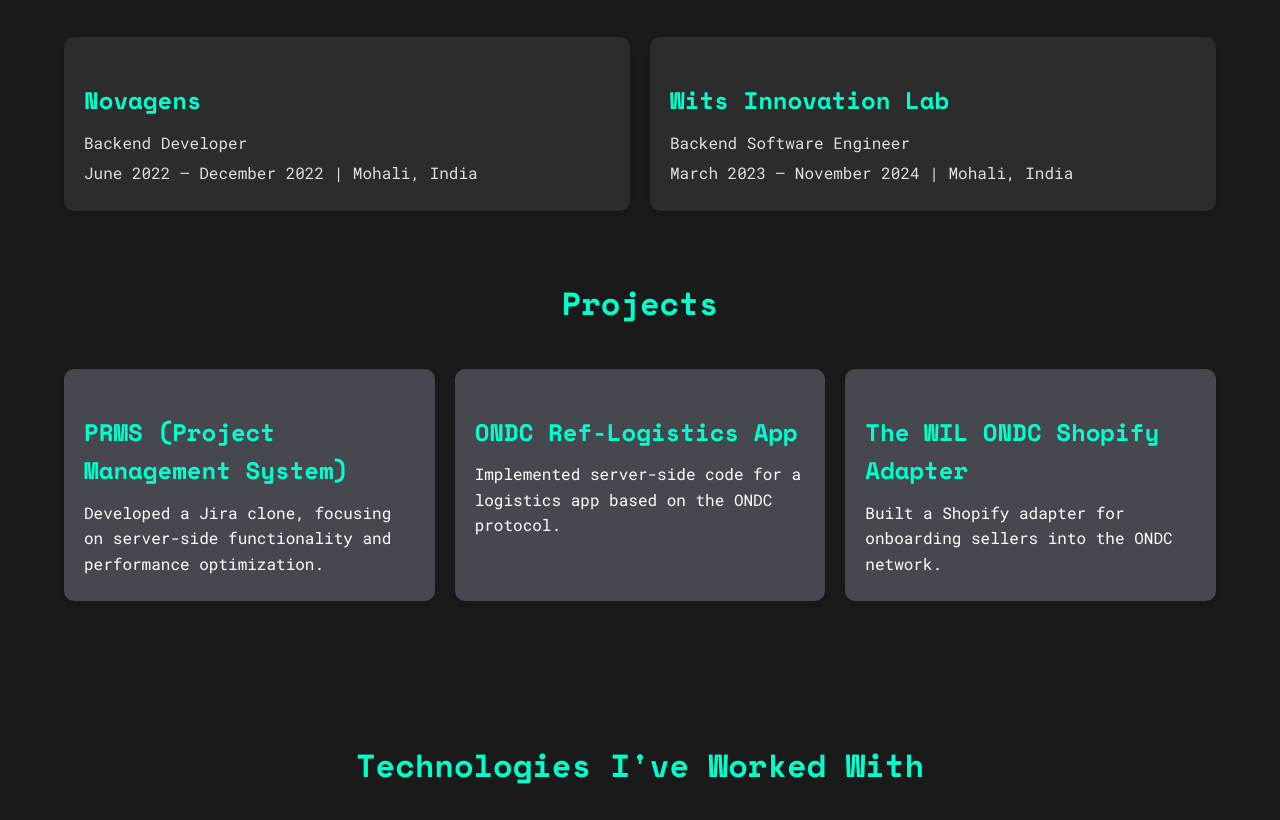
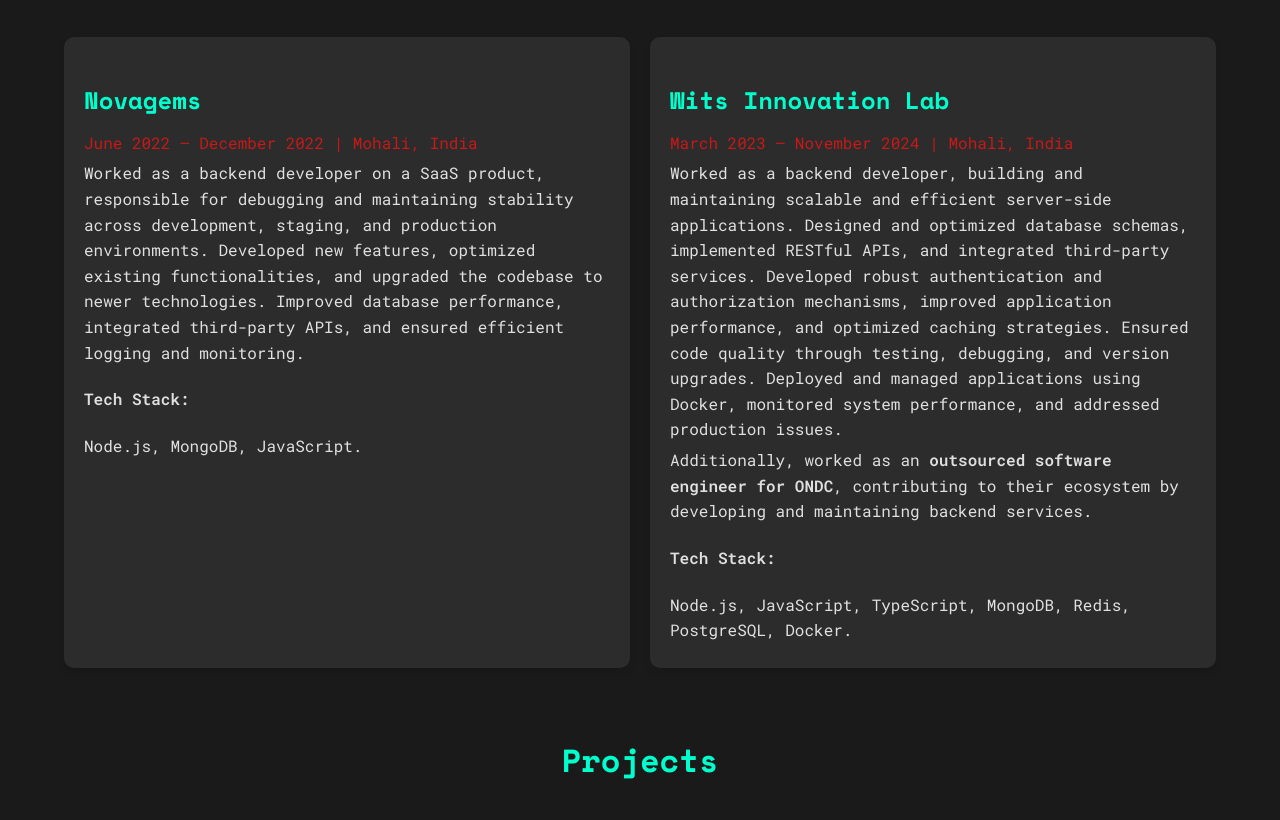
Before and after one commit to ab11op/portfolio, a plain HTML site: page index.html in a window 1280 px wide. Shown: the part 503-1323 px from the top of the page. Drawn offline with nearby package versions, Linux system fonts and the light colour scheme.

Commit message:
fix: addtional fix

```diff
--- a/components/experience.html
+++ b/components/experience.html
@@ -2,14 +2,24 @@
     <h2>Professional Experience</h2>
     <div class="experience-grid">
         <div class="experience-card">
-            <h3>Novagens</h3>
-            <p>Backend Developer</p>
-            <p>June 2022 – December 2022 | Mohali, India</p>
+            <h3>Novagems</h3>
+            <p style="color: rgb(199, 25, 25);">June 2022 – December 2022 | Mohali, India</p>
+            <p>Worked as a backend developer on a SaaS product, responsible for debugging and maintaining stability across development, staging, and production environments. Developed new features, optimized existing functionalities, and upgraded the codebase to newer technologies. Improved database performance, integrated third-party APIs, and ensured efficient logging and monitoring.</p>
+            <h4>Tech Stack:</h4>
+            <p>Node.js, MongoDB, JavaScript.</p>
         </div>
+
         <div class="experience-card">
             <h3>Wits Innovation Lab</h3>
-            <p>Backend Software Engineer</p>
-            <p>March 2023 – November 2024 | Mohali, India</p>
+            <p style="color: rgb(199, 25, 25);">March 2023 – November 2024 | Mohali, India</p>
+
+            <p>Worked as a backend developer, building and maintaining scalable and efficient server-side applications. Designed and optimized database schemas, implemented RESTful APIs, and integrated third-party services. Developed robust authentication and authorization mechanisms, improved application performance, and optimized caching strategies. Ensured code quality through testing, debugging, and version upgrades. Deployed and managed applications using Docker, monitored system performance, and addressed production issues.</p>
+
+            <p>Additionally, worked as an <strong>outsourced software engineer for ONDC</strong>, contributing to their ecosystem by developing and maintaining backend services.</p>
+
+            <h4>Tech Stack:</h4>
+            <p>Node.js, JavaScript, TypeScript, MongoDB, Redis, PostgreSQL, Docker.</p>
         </div>
+
     </div>
 </section>
```
